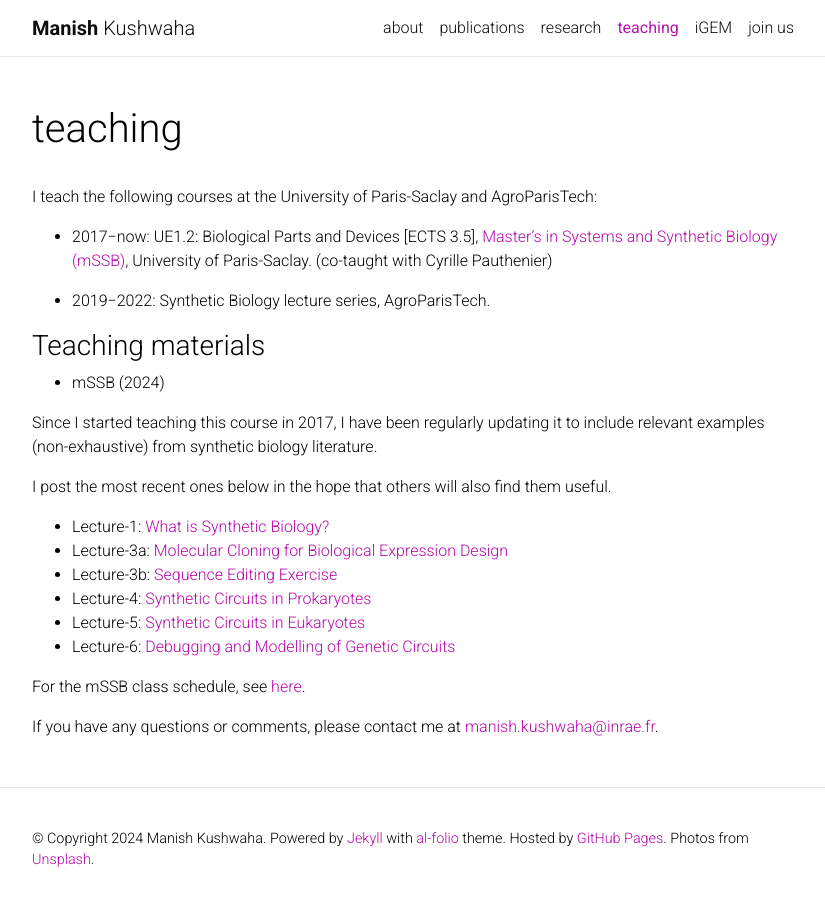
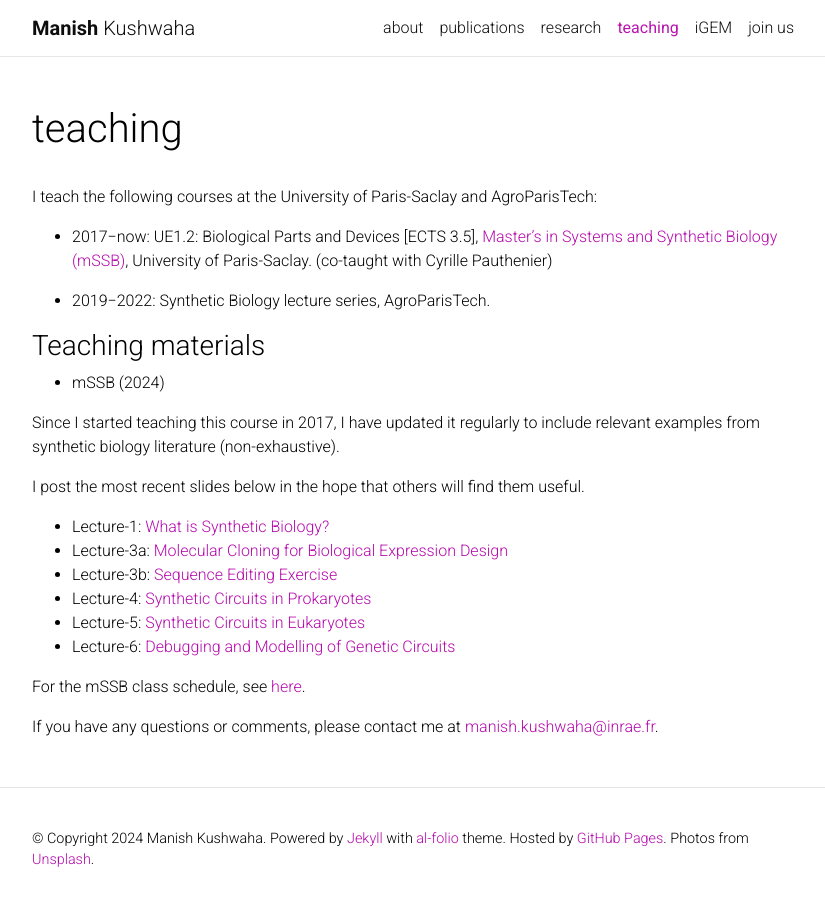
Before and after one commit to manishmicrobe/manishmicrobe.github.io, a Jekyll site: the page built from _pages/teaching.md, in a window 1280 px wide. Shown: the whole page, without its empty margins (223-1048 px from the left). Built offline with Jekyll 4.4.1, drawn with Linux system fonts in a browser that asks for light colours; comment, search, counter and statistics services are not loaded; a style sheet for code colours, icons or effects is not loaded.

Commit message:
Update teaching.md

```diff
--- a/_pages/teaching.md
+++ b/_pages/teaching.md
@@ -18,9 +18,10 @@ I teach the following courses at the University of Paris-Saclay and AgroParisTec
 
 * mSSB (2024)
 
-Since I started teaching this course in 2017, I have been regularly updating it to include relevant examples (non-exhaustive) from synthetic biology literature.
+Since I started teaching this course in 2017, I have updated it regularly to include relevant examples from synthetic biology literature (non-exhaustive).
 
-I post the most recent ones below in the hope that others will also find them useful.
+I post the most recent slides below in the hope that others will find them useful.
+
 * Lecture-1: [What is Synthetic Biology?](/assets/pdf/Lecture-1_2024_mSSB_UE2.1_Synbio_Intro.pdf)
 * Lecture-3a: [Molecular Cloning for Biological Expression Design](/assets/pdf/Lecture-3a_2024_mSSB_UE2.1_Molecular_Cloning.pdf)
 * Lecture-3b: [Sequence Editing Exercise](/assets/pdf/Lecture-3b_2024_mSSB_UE2.1_Sequence_Editing.pdf)
```
